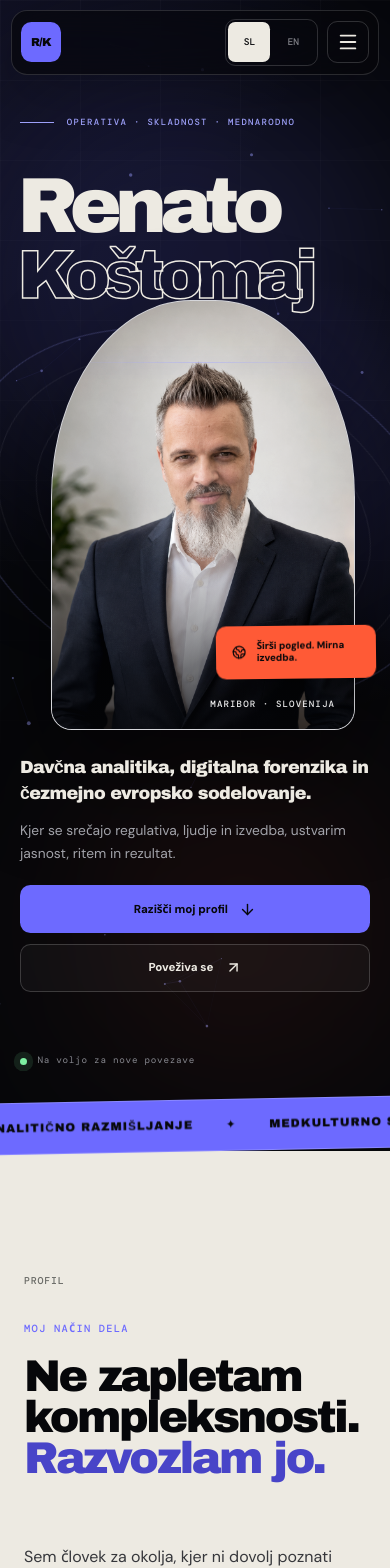
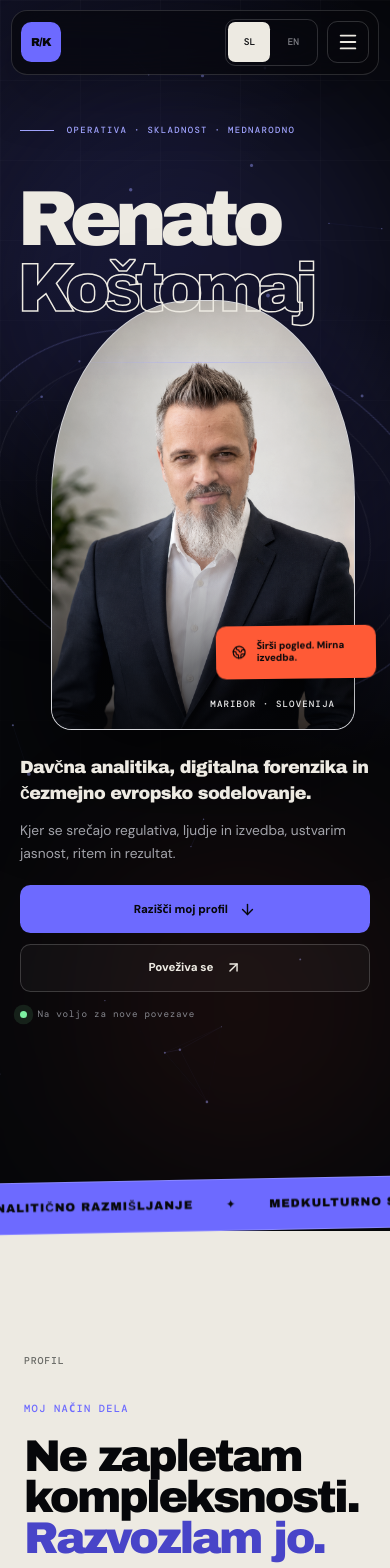
Before and after one commit to levcek84/portfolio-site, a React (Vite) app: page / in a window 390 px wide. Shown: the top 1568 px of the page. Built offline with nearby package versions, Linux system fonts and the light colour scheme; a web font is replaced by a local one.

Commit message:
Prevent Messenger hero controls from overlapping

```diff
--- a/src/App.css
+++ b/src/App.css
@@ -691,6 +691,10 @@ body.intro-active {
   letter-spacing: 0.08em;
 }
 
+.opening-status--inline {
+  display: none;
+}
+
 .opening-status i,
 .final-status i {
   width: 7px;
@@ -2298,10 +2302,14 @@ body.intro-active {
     width: calc(100% - 2.5rem);
   }
 
-  .opening-status {
-    right: auto;
-    bottom: 2rem;
-    left: 1.25rem;
+  .opening-status--floating {
+    display: none;
+  }
+
+  .opening-status--inline {
+    position: static;
+    display: inline-flex;
+    margin-top: 1rem;
   }
 
   .scroll-cue {
@@ -2489,7 +2497,7 @@ body.intro-active {
   }
 
   .opening {
-    min-height: 1100px;
+    min-height: 1180px;
   }
 
   .opening-eyebrow {
--- a/src/App.jsx
+++ b/src/App.jsx
@@ -1066,9 +1066,13 @@ export default function App() {
                 {t.hero.secondary}<ArrowUpRight size={17} aria-hidden="true" />
               </a>
             </div>
+            <div className="opening-status opening-status--inline">
+              <i aria-hidden="true" />
+              <span>{t.hero.status}</span>
+            </div>
           </div>
 
-          <div className="opening-status">
+          <div className="opening-status opening-status--floating">
             <i aria-hidden="true" />
             <span>{t.hero.status}</span>
           </div>
```
